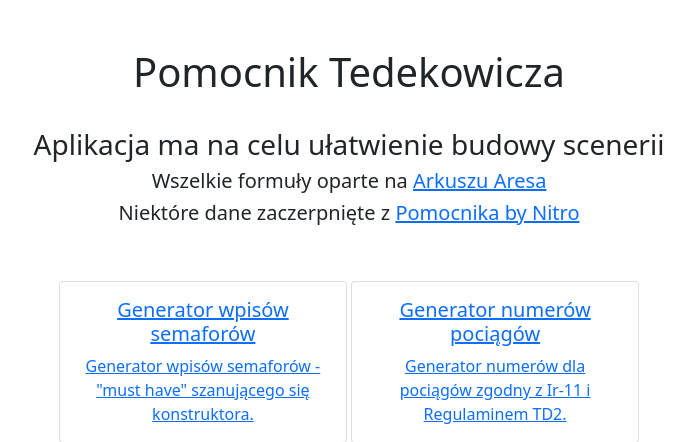
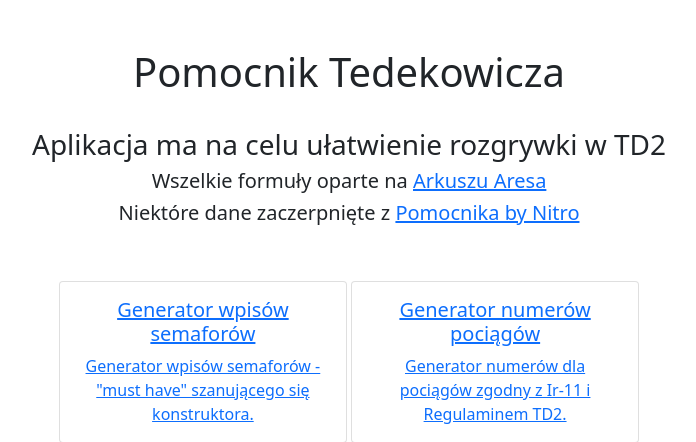
Before and after one commit to PiotrDebicki/Pomocnik-tedekowicza, a Flask app: page / in a window 1280 px wide. Shown: the part 58-500 px from the top of the page, without its empty margins (291-987 px from the left). Run offline with Flask 2, Linux system fonts and the light colour scheme; some libraries are stand-ins or nearby versions.

Commit message:
Udate of description

```diff
--- a/templates/index.html
+++ b/templates/index.html
@@ -5,7 +5,7 @@
 <br>
 <h1>Pomocnik Tedekowicza</h1>
 <br>
-<h3>Aplikacja ma na celu ułatwienie budowy scenerii</h3>
+<h3>Aplikacja ma na celu ułatwienie rozgrywki w TD2</h3>
 <h5>Wszelkie formuły oparte na <a href="https://docs.google.com/spreadsheets/d/1JBnzTHlSux_R7UJkdTkZtIPwbK6sNjjMU86ZzJXTSng/edit#gid=596467753">Arkuszu Aresa</a></h5>
 <h5>Niektóre dane zaczerpnięte z <a href="https://nitro.td2.info.pl/pomocnik/10/">Pomocnika by Nitro</a></h5>
 <br>
```
